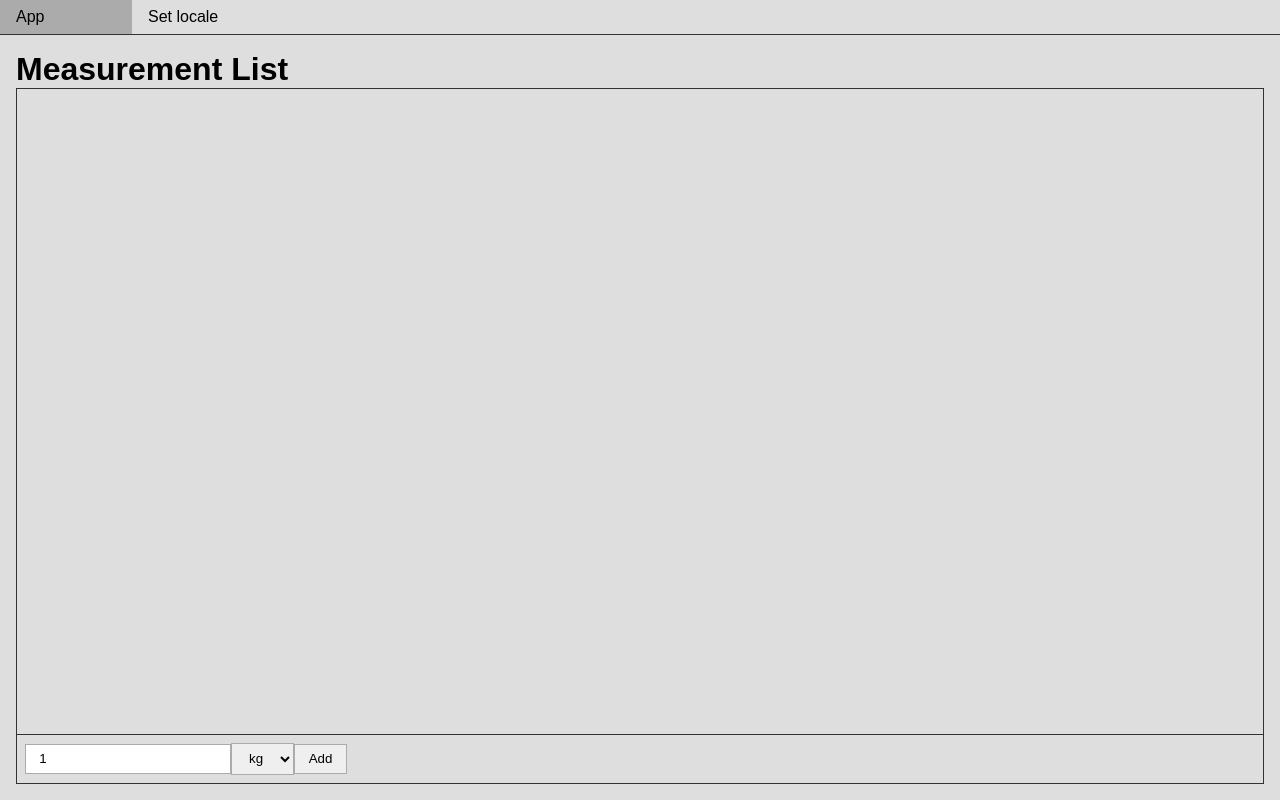
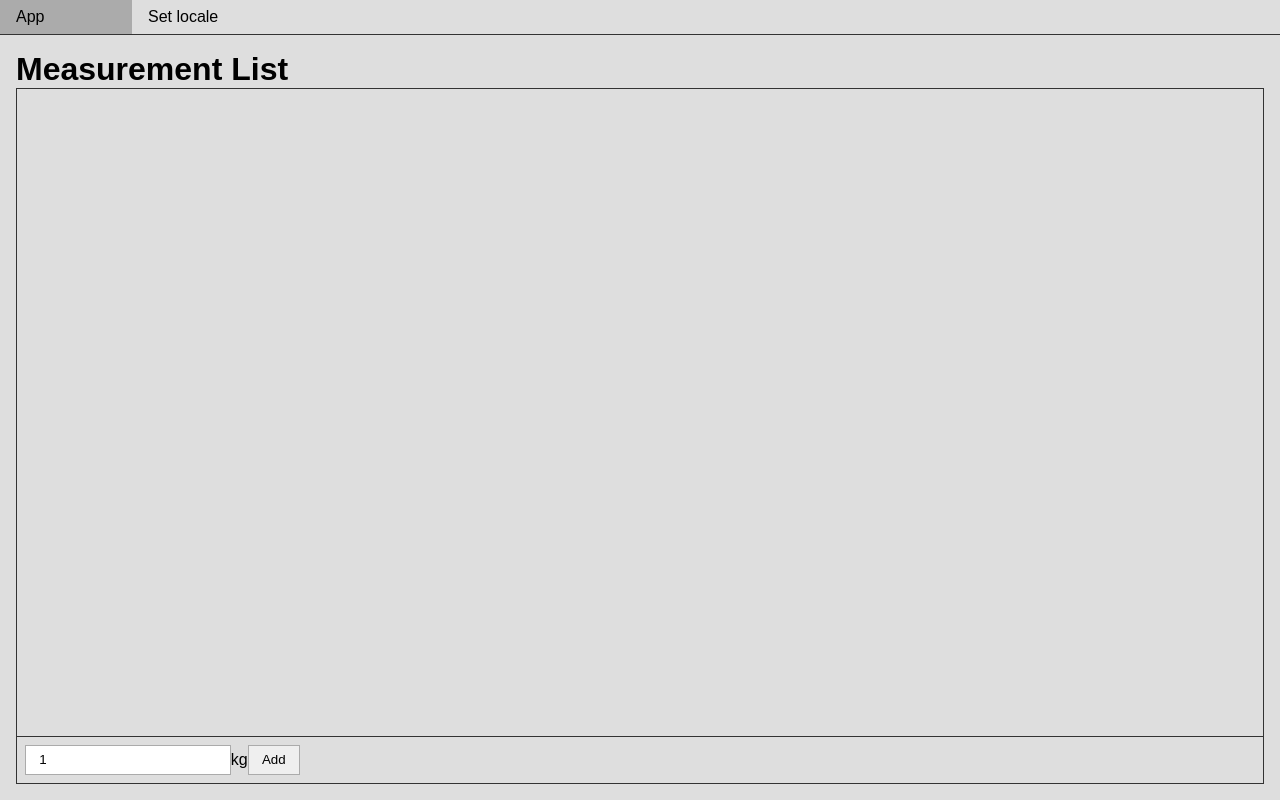
Before and after one commit to jeroen-de-muyt/react-localisation, a React (Create React App) app: page / in a window 1280 px wide. Built offline with nearby package versions, Linux system fonts and the light colour scheme; what i18next-xhr-backend would draw is missing.

Commit message:
TRIN-109634: Allow the measurement list display to depend on the locale

```diff
--- a/src/components/add-measurement-form.js
+++ b/src/components/add-measurement-form.js
@@ -1,14 +1,13 @@
 import React from "react";
 import PropTypes from 'prop-types';
-import convert from 'convert-units';
+import localeConfig from "../locale/locale-config.json"
 
 export default class AddMeasurementForm extends React.Component {
 
     constructor(props, context) {
         super(props, context);
         this.state = {
-            amount: 1,
-            unit: "kg"
+            amount: 1
         };
     }
 
@@ -16,19 +15,20 @@ export default class AddMeasurementForm extends React.Component {
         const {amount} = this.state;
         return <div className="measurement-add">
             <input type="number" value={amount} onChange={e => this.updateAmount(e.target)}/>
-            <select onChange={e => this.updateUnit(e.target)}>
-                <option>kg</option>
-                <option>lb</option>
-            </select>
+            <label>{this.getUnit()}</label>
             <button onClick={() => this.props.onMeasurementAdd(this.readMeasurement())}>Add</button>
         </div>;
     }
 
+    getUnit() {
+        return localeConfig.locales[this.props.locale].massUnit;
+    }
+
     readMeasurement() {
-        const {amount, unit} = this.state;
+        const {amount} = this.state;
         return {
             value: amount,
-            unit: unit
+            unit: this.getUnit()
         }
     }
 
@@ -37,14 +37,9 @@ export default class AddMeasurementForm extends React.Component {
             amount: value
         })
     }
-
-    updateUnit({value}) {
-        this.setState({
-            unit: value
-        })
-    }
 }
 
 AddMeasurementForm.propTypes = {
-    onMeasurementAdd: PropTypes.func.isRequired
+    onMeasurementAdd: PropTypes.func.isRequired,
+    locale: PropTypes.string.isRequired
 }
--- a/src/components/measurement-list.js
+++ b/src/components/measurement-list.js
@@ -3,17 +3,25 @@ import PropTypes from 'prop-types';
 import Moment from "react-moment";
 import 'moment-timezone';
 import convert from 'convert-units';
+import localeConfig from "../locale/locale-config.json"
 
-const MeasurementItem = ({value, unit, submissionTime, timezone}) => <li>{convert(value).from(unit).to('kg')} kg, added
-    at <Moment local={true} tz={timezone} format="lll">{submissionTime}</Moment></li>;
+const MeasurementItem = ({value, unit, submissionTime, timezone}) =>
+    <li>{value} {unit}, added at <Moment local={true} tz={timezone} format="lll">{submissionTime}</Moment></li>;
 
 export default class MeasurementList extends React.Component {
     render() {
         const {measurements, timezone} = this.props;
+        const displayUnit = localeConfig.locales[timezone].massUnit;
         return <ul className="measurement-list">
-            {measurements.map((measurement) => <MeasurementItem key={measurement.key} {...measurement}
+            {measurements.map((measurement) => <MeasurementItem key={measurement.key}
+                                                                value={this.convertMeasurementValue(measurement.value, measurement.unit, displayUnit)}
+                                                                unit={displayUnit}
                                                                 timezone={timezone}/>)}
         </ul>;
+    }
+
+    convertMeasurementValue(value, originalUnit, conversionUnit) {
+        return convert(value).from(originalUnit).to(conversionUnit);
     }
 }
 
--- a/src/components/measurement-listing.js
+++ b/src/components/measurement-listing.js
@@ -18,7 +18,7 @@ export default class MeasurementListing extends React.Component {
     render() {
         return <>
             <MeasurementList measurements={this.state.measurements} timezone={this.props.timezone}/>
-            <AddMeasurementForm onMeasurementAdd={this.onMeasurementAdded}/>
+            <AddMeasurementForm onMeasurementAdd={this.onMeasurementAdded} locale={this.props.timezone}/>
         </>;
     }
 
```
